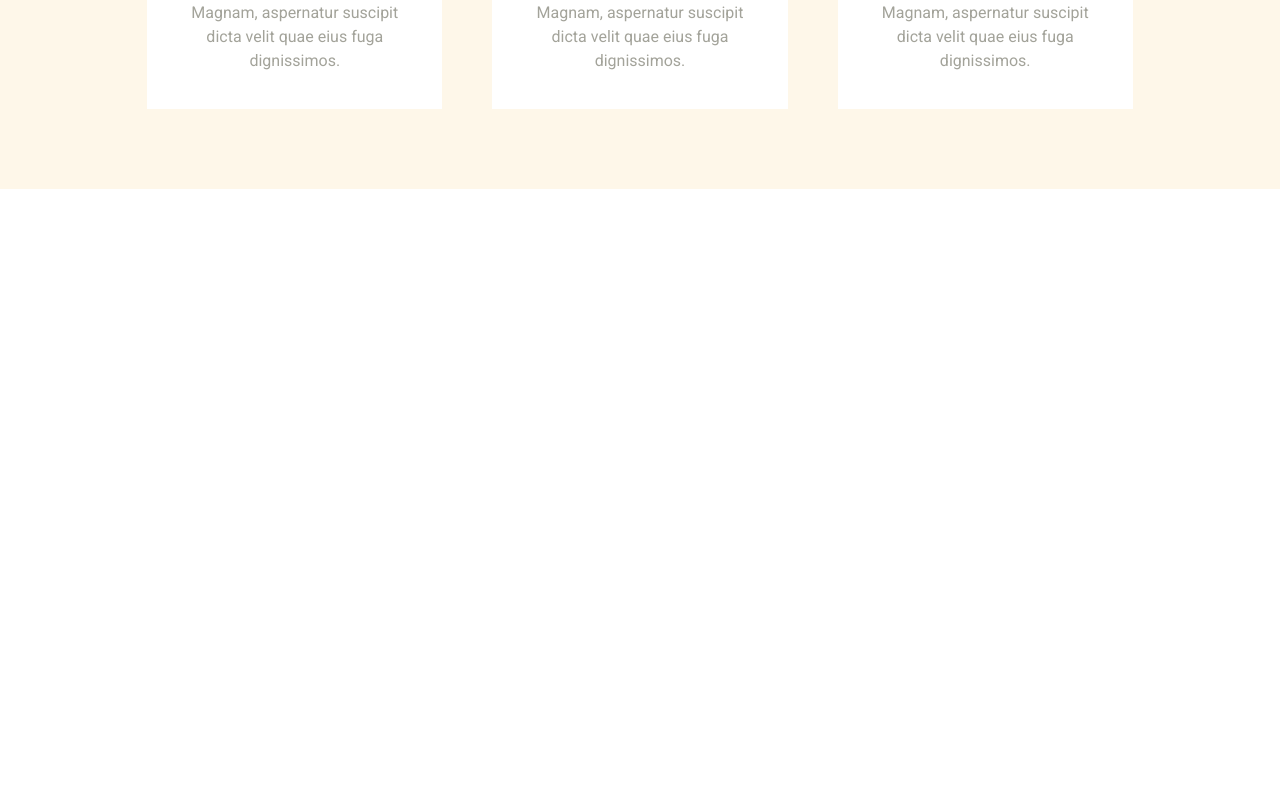
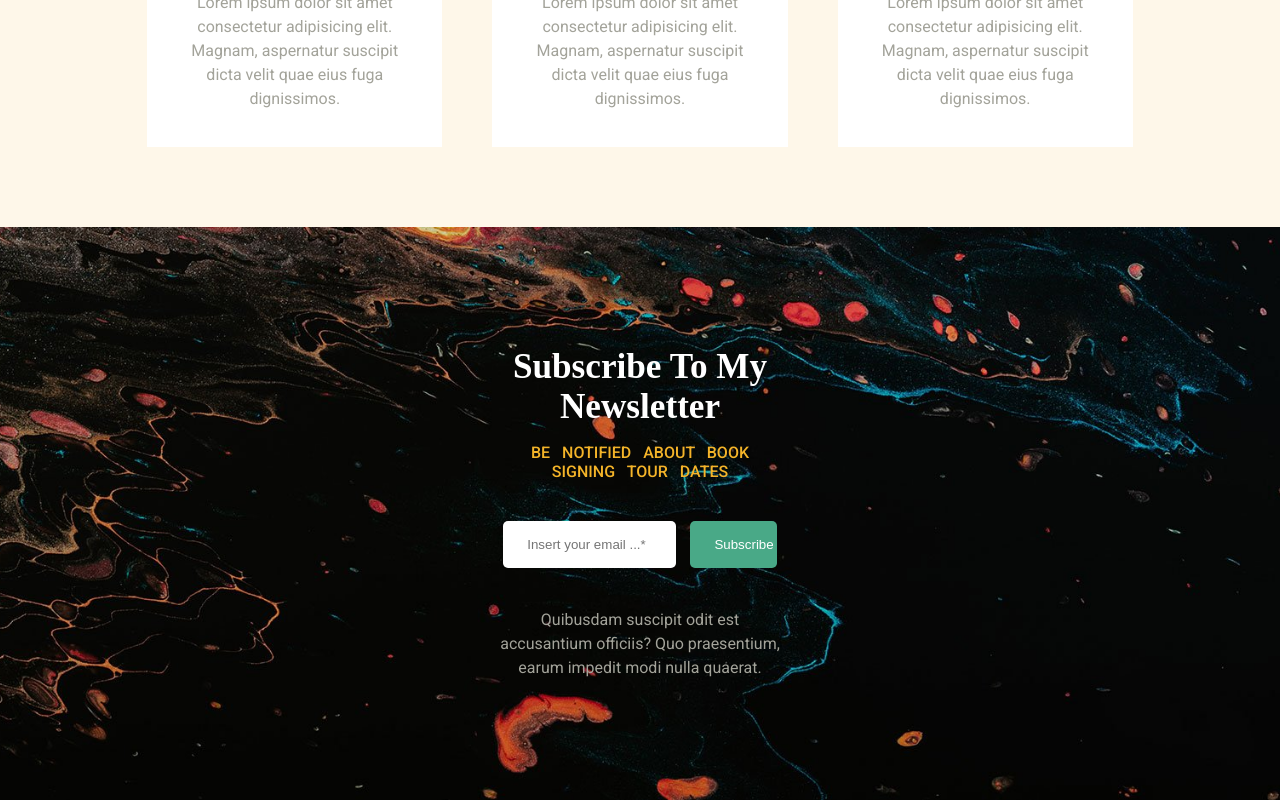
Before and after one commit to FrankLaurora/proj-html-vuejs, a Vue app: page / in a window 1280 px wide. Shown: the part 3755-4555 px from the top of the page. Before the commit the page ends 3944 px from the top, so only its background shows below. Built offline with nearby package versions, Linux system fonts and the light colour scheme.

Commit message:
Add subscription section

```diff
--- a/src/App.vue
+++ b/src/App.vue
@@ -5,7 +5,7 @@
     <Audiobook />
     <Reviews />
     <Events />
-
+    <Subscription />
   </div>
 </template>
 
@@ -14,9 +14,8 @@ import HeaderHeroBox from './components/HeaderHeroBox.vue'
 import About from './components/About.vue';
 import Audiobook from './components/Audiobook.vue';
 import Reviews from './components/Reviews.vue';
-import Events from './components/Events.vue'
-
-
+import Events from './components/Events.vue';
+import Subscription from './components/Subscription.vue'
 
 export default {
   components: {
@@ -24,7 +23,8 @@ export default {
     About,
     Audiobook,
     Reviews,
-    Events
+    Events,
+    Subscription
     }
 }
 </script>
--- a/src/assets/style/common.scss
+++ b/src/assets/style/common.scss
@@ -27,7 +27,7 @@
 }
 
 .sm_container {
-    width: 50%;
+    width: 35%;
 }
 
 // list
--- a/src/components/EventCard.vue
+++ b/src/components/EventCard.vue
@@ -63,6 +63,12 @@ export default {
                 background-color: #fff;
                 padding: 36px;
 
+                h4 {
+                    font-size: 1.5rem;
+                    font-weight: 400;
+                    font-family: 'Roboto', sans-serif;
+                }
+
                 hr {
                     margin-block: 1rem;
                     border: 0.5px solid #e8e8e8;
--- /dev/null
+++ b/src/components/Subscription.vue
@@ -0,0 +1,73 @@
+<template>
+    <section>
+        <div class="sm_container">
+            <h3>Subscribe To My Newsletter</h3>
+            <h4>Be notified about book signing tour dates</h4>
+            <form>
+                <input type="email" placeholder="Insert your email ...*">
+                <button class="btn btn_green" type="button">Subscribe</button>
+            </form>
+            <p>Quibusdam suscipit odit est accusantium officiis? Quo praesentium, earum impedit modi nulla quaerat.</p>
+        </div>
+    </section>
+</template>
+
+<script>
+export default {
+    name: 'Subscription'
+}
+</script>
+
+<style lang="scss" scoped>
+@import '../assets/style/common.scss';
+@import '../assets/style/variables.scss';
+
+    section {
+        background-image: url('../assets/img/banner-2.jpg');
+        background-size: cover;
+        background-position: top;
+
+        .sm_container {
+            text-align: center;
+            padding: 120px 80px;
+
+            h3 {
+                color: $light-text;
+                font-size: 2.2rem;
+                margin-bottom: 1rem;
+            }
+
+            h4 {
+                text-transform: uppercase;
+                font-family: 'Roboto', sans-serif;
+                font-weight: 500;
+                text-align: center;
+                word-spacing: 0.5rem;
+                color: $highlighted-text;
+            }
+
+            p {
+                color: $gray-text
+            }
+
+            form {
+                display: flex;
+                justify-content: space-around;
+                padding-block: 40px;
+            }
+
+            input {
+                border: none;
+                border-radius: 5px;
+                padding-block: 1rem;
+                padding-inline: 1.5rem;
+                width: 60%;
+                outline: none;
+            }
+
+            button {
+                width: 30%;
+            }
+        }
+    }
+</style>
```
Also changed, not shown: src/assets/img/banner-2.jpg (added).
